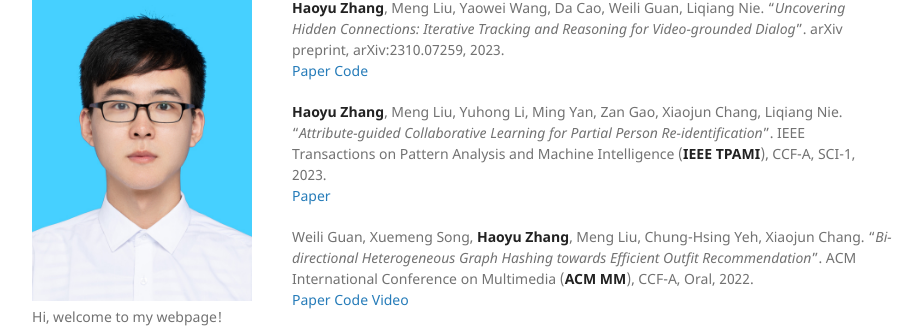
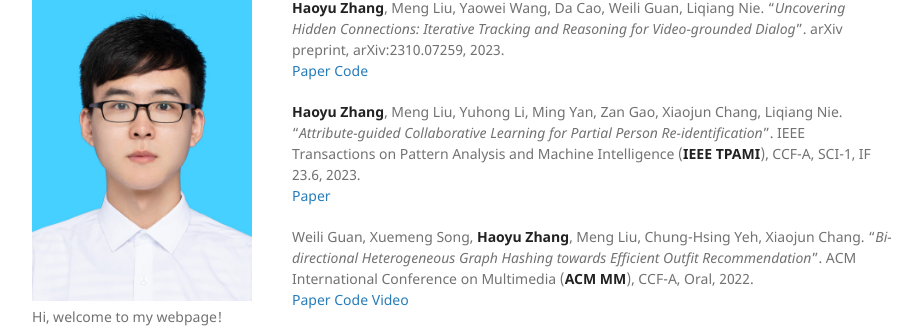
Before and after one commit to Hyu-Zhang/Hyu-Zhang.github.io, a Jekyll site: the page built from index.md, in a window 1280 px wide and 900 px high, scrolled down 699 px. Shown: the part 116-446 px from the top of the window, without its empty margins (178-1100 px from the left). Built offline with Jekyll 4.4.1, drawn with Linux system fonts in a browser that asks for light colours; a style sheet for code colours, icons or effects is not loaded; our own code applies the rules of GitHub Pages for plain Markdown files.

Commit message:
Update index.md

```diff
--- a/index.md
+++ b/index.md
@@ -76,7 +76,7 @@ I’m Haoyu Zhang (张昊宇), and I am currently a PhD Student at the School of
 **Haoyu Zhang**, Meng Liu, Yaowei Wang, Da Cao, Weili Guan, Liqiang Nie. "_Uncovering Hidden Connections: Iterative Tracking and Reasoning for Video-grounded Dialog_". arXiv preprint, arXiv:2310.07259, 2023.<br />
 [Paper](https://arxiv.org/abs/2310.07259) [Code](https://github.com/Hyu-Zhang/ITR)
 
-**Haoyu Zhang**, Meng Liu, Yuhong Li, Ming Yan, Zan Gao, Xiaojun Chang, Liqiang Nie. "_Attribute-guided Collaborative Learning for Partial Person Re-identification_". IEEE Transactions on Pattern Analysis and Machine Intelligence (**IEEE TPAMI**), CCF-A, SCI-1, 2023.<br />
+**Haoyu Zhang**, Meng Liu, Yuhong Li, Ming Yan, Zan Gao, Xiaojun Chang, Liqiang Nie. "_Attribute-guided Collaborative Learning for Partial Person Re-identification_". IEEE Transactions on Pattern Analysis and Machine Intelligence (**IEEE TPAMI**), CCF-A, SCI-1, IF 23.6, 2023.<br />
 [Paper](https://ieeexplore.ieee.org/stamp/stamp.jsp?tp=&arnumber=10239469)
 
 Weili Guan, Xuemeng Song, **Haoyu Zhang**, Meng Liu, Chung-Hsing Yeh, Xiaojun Chang. "_Bi-directional Heterogeneous Graph Hashing towards Efficient Outfit Recommendation_". ACM International Conference on Multimedia (**ACM MM**), CCF-A, Oral, 2022.<br />
```
